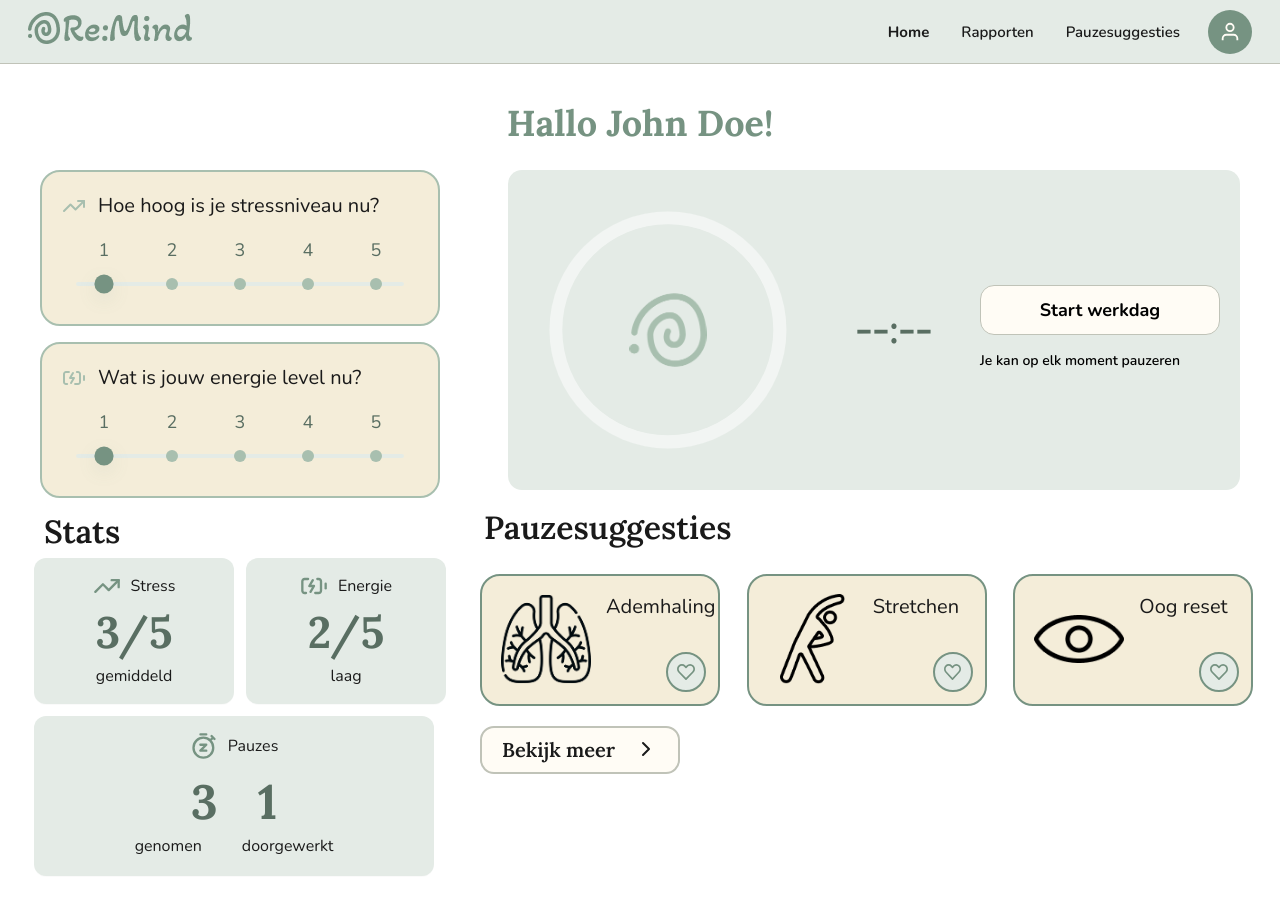
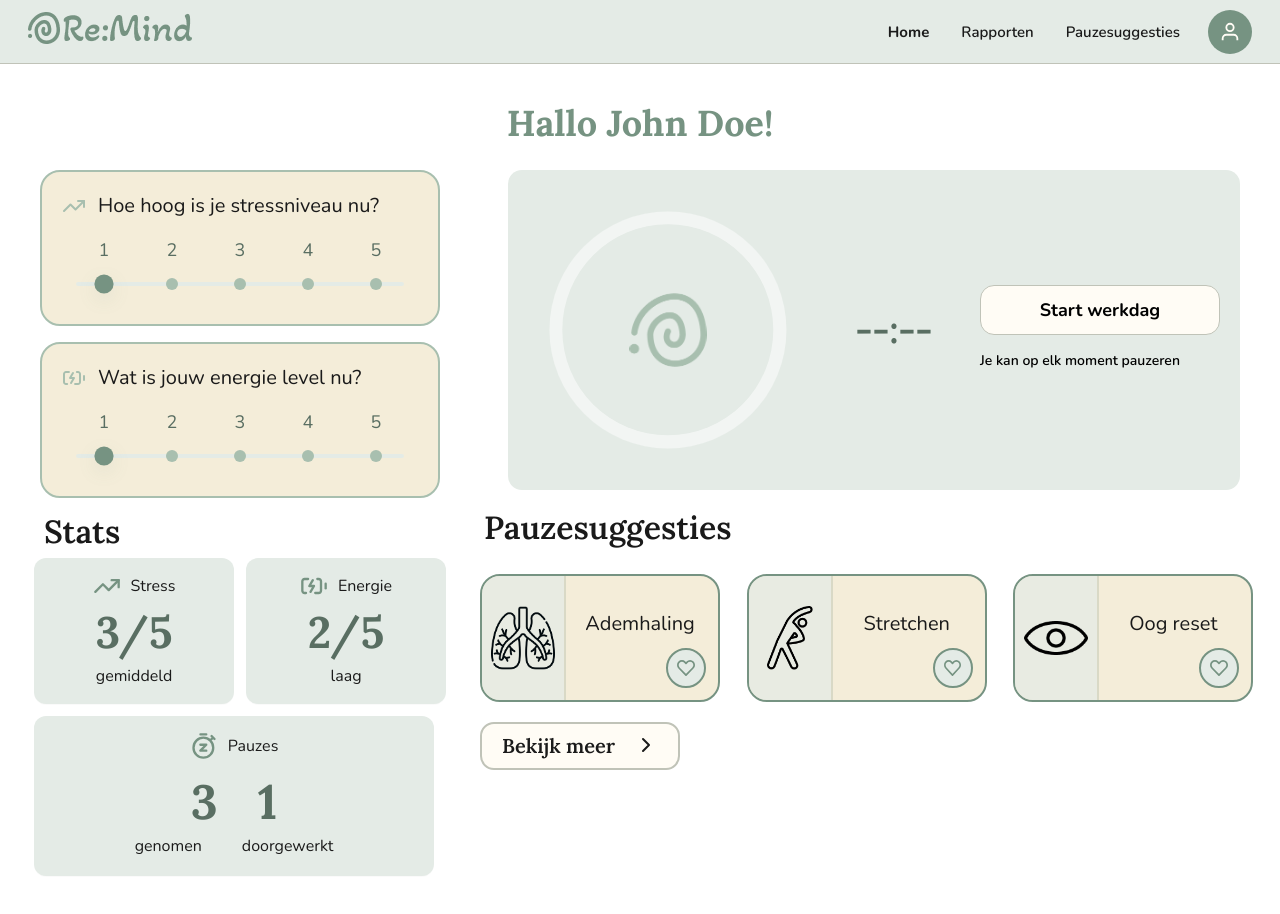
Before and after one commit to sampittois/Re-Mind_App_Individueel, a React (Vite) app in the folder stress-app/frontend/: page / in a window 1280 px wide. Shown: the top 914 px of the page. Built offline with nearby package versions, Linux system fonts and the light colour scheme.

Commit message:
feat: improve layout and styles of PauseCard component for better visual consistency
Co-authored-by: Copilot <copilot@github.com>

```diff
--- a/stress-app/frontend/src/components/PauseCard.jsx
+++ b/stress-app/frontend/src/components/PauseCard.jsx
@@ -8,7 +8,7 @@ export default function PauseCard({ icon, title, isFavorite, onToggleFavorite })
       </div>
 
       <div className="pause-suggestion-card__body">
-        <h3>{title}</h3>
+        <h3 className="pause-suggestion-card__title">{title}</h3>
       </div>
 
       <button
--- a/stress-app/frontend/src/styles/pauseSuggestions.css
+++ b/stress-app/frontend/src/styles/pauseSuggestions.css
@@ -24,12 +24,10 @@
 .pause-suggestion-card {
 	position: relative;
 	width: 240px;
-	min-height: 132px;
-	padding: 18px 18px 16px;
+	min-height: 128px;
 	display: grid;
-	grid-template-columns: 92px 1fr;
-	column-gap: 14px;
-	align-items: start;
+	grid-template-columns: 82px 1fr;
+	overflow: hidden;
 	border: 2px solid var(--primary);
 	border-radius: 20px;
 	background: var(--background-dark);
@@ -39,26 +37,34 @@
 
 .pause-suggestion-card__media {
 	display: flex;
-	align-items: flex-start;
+	align-items: center;
 	justify-content: center;
+	padding: 16px 10px;
+	background: color-mix(in srgb, var(--highlight-light) 72%, transparent);
 }
 
 .pause-suggestion-card__media img {
 	display: block;
-	width: 90px;
-	height: 90px;
+	width: 64px;
+	height: 64px;
 	object-fit: contain;
 }
 
 .pause-suggestion-card__body {
-	padding-top: 2px;
+	display: flex;
+	align-items: flex-start;
+	justify-content: center;
+	min-height: 100%;
+	padding: 16px 18px 16px 14px;
+	border-left: 2px solid color-mix(in srgb, var(--primary) 22%, transparent);
+	text-align: center;
 }
 
-.pause-suggestion-card__body h3 {
-	margin: 0;
+.pause-suggestion-card__title {
+	margin: var(--space-5) 0 0;
 	font-family: var(--font-family-body);
 	font-size: var(--font-size-sm);
-	line-height: 1.1;
+	line-height: 1.2;
 	font-weight: var(--font-weight-regular);
 	color: var(--text);
 }
```
